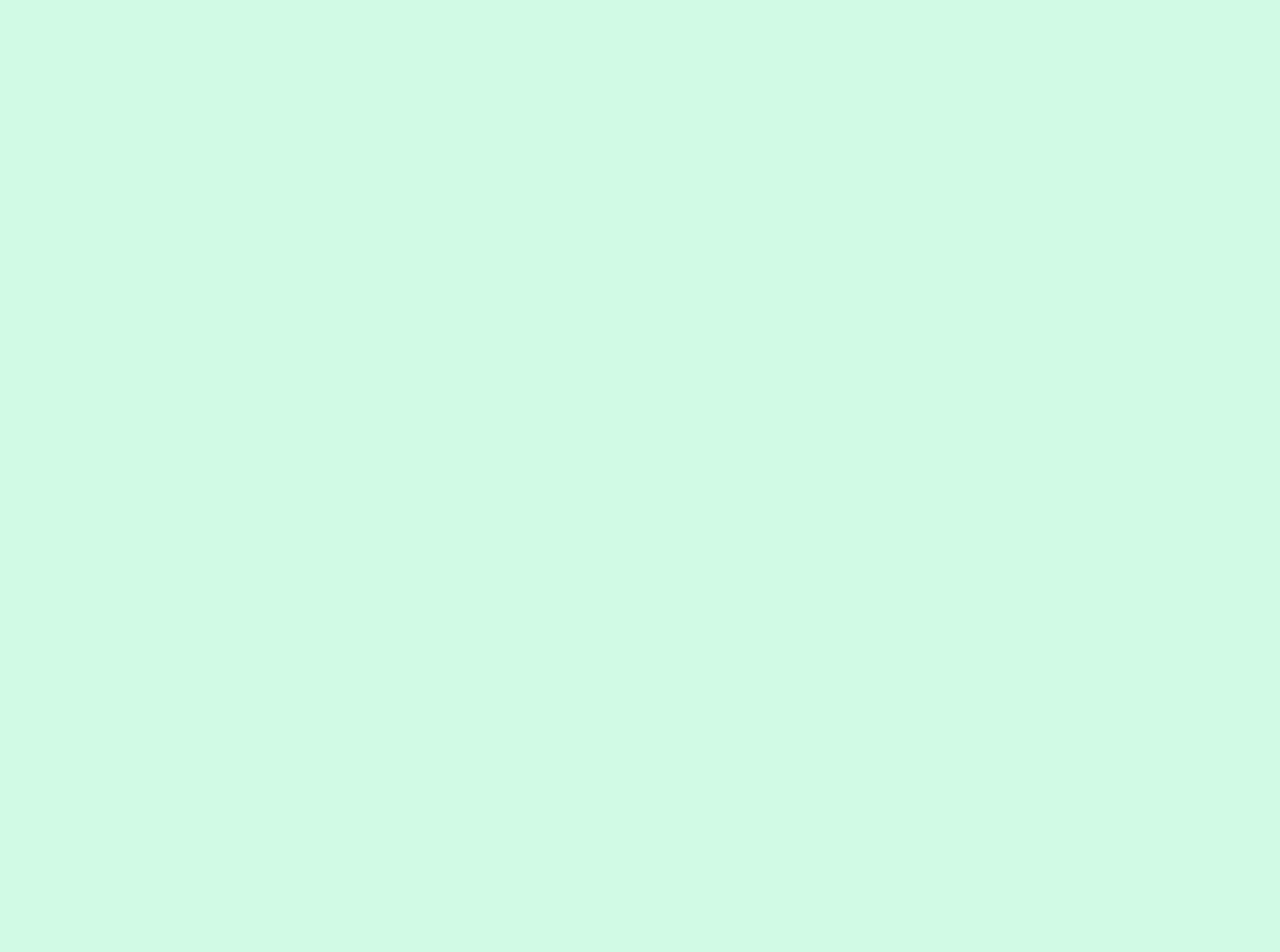
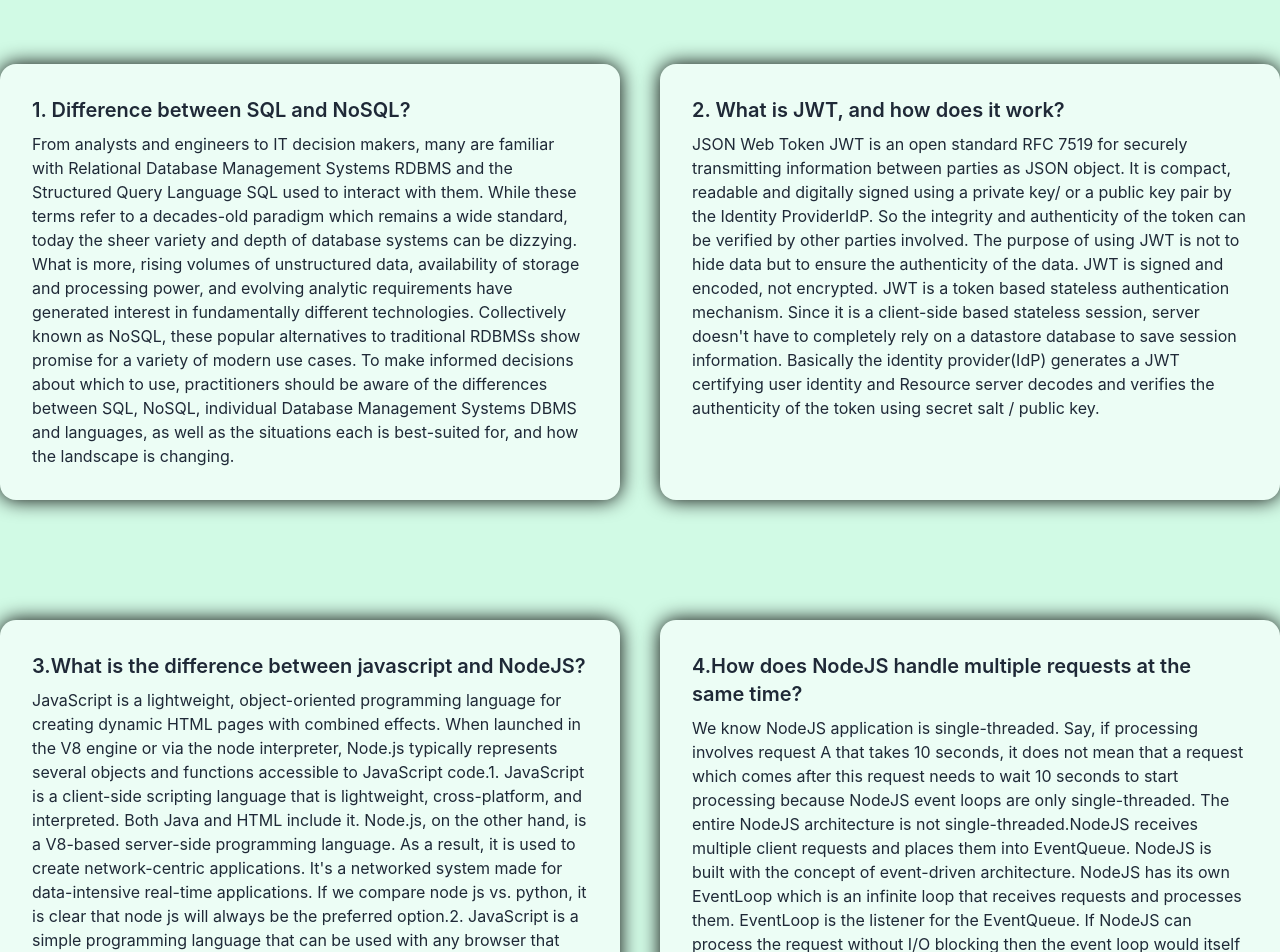
Before and after one commit to sakib01773/Tourist-Web-Site-Client, a React (Create React App) app: page /blog in a window 1280 px wide. Before the commit this address had no page. Shown: the part 140-1092 px from the top of the page. Before the commit the page ends 800 px from the top, so only its background shows below. Built offline with nearby package versions, Linux system fonts and the light colour scheme.

Commit message:
Blog section added

```diff
--- a/src/Routes/Routes.js
+++ b/src/Routes/Routes.js
@@ -1,5 +1,6 @@
 import { createBrowserRouter } from "react-router-dom";
 import Main from "../layout/Main/Main";
+import Blog from "../pages/Blog/Blog";
 import Home from "../pages/Home/Home";
 import Services from "../pages/Services/Services";
 
@@ -24,6 +25,11 @@ const router = createBrowserRouter([
                     return fetch("http://localhost:5000/services")
                 }
             },
+            {
+                path: "/blog",
+                element: <Blog></Blog>
+
+            },
 
         ]
     },
--- /dev/null
+++ b/src/pages/Blog/Blog.css
@@ -0,0 +1,3 @@
+.shadowbox {
+    box-shadow: 0 0 20px black;
+}
--- /dev/null
+++ b/src/pages/Blog/Blog.js
@@ -0,0 +1,58 @@
+import React from 'react';
+import "./Blog.css"
+
+const Blog = () => {
+    return (
+        <div className='container mx-auto my-20 grid lg:grid-cols-2 gap-10'>
+
+            <div className="card w-full  shadowbox bg-emerald-50 text-dark my-10 ">
+                <div className="card-body">
+                    <h1 className="card-title">1. Difference between SQL and NoSQL?</h1>
+                    <p>From analysts and engineers to IT decision makers, many are familiar with Relational Database Management Systems RDBMS and the Structured Query Language SQL used to interact with them. While these terms refer to a decades-old paradigm which remains a wide standard, today the sheer variety and depth of database systems can be dizzying. What is more, rising volumes of unstructured data, availability of storage and processing power, and evolving analytic requirements have generated interest in fundamentally different technologies.
+
+                        Collectively known as NoSQL, these popular alternatives to traditional RDBMSs show promise for a variety of modern use cases.
+
+                        To make informed decisions about which to use, practitioners should be aware of the differences between SQL, NoSQL, individual Database Management Systems DBMS and languages, as well as the situations each is best-suited for, and how the landscape is changing.</p>
+
+                </div>
+            </div>
+
+            <div className="card w-full  shadowbox  bg-emerald-50 text-dark my-10">
+                <div className="card-body">
+                    <h1 className="card-title">2. What is JWT, and how does it work?</h1>
+                    <p>JSON Web Token JWT is an open standard RFC 7519 for securely transmitting information between parties as JSON object.
+
+                        It is compact, readable and digitally signed using a private key/ or a public key pair by the Identity ProviderIdP. So the integrity and authenticity of the token can be verified by other parties involved.
+
+                        The purpose of using JWT is not to hide data but to ensure the authenticity of the data. JWT is signed and encoded, not encrypted.
+
+                        JWT is a token based stateless authentication mechanism. Since it is a client-side based stateless session, server doesn't have to completely rely on a datastore database to save session information.
+                        Basically the identity provider(IdP) generates a JWT certifying user identity and Resource server decodes and verifies the authenticity of the token using secret salt / public key.</p>
+
+                </div>
+            </div>
+
+            <div className="card w-full  shadowbox  bg-emerald-50 text-dark my-10">
+                <div className="card-body">
+                    <h1 className="card-title">3.What is the difference between javascript and NodeJS?</h1>
+                    <p>JavaScript is a lightweight, object-oriented programming language for creating dynamic HTML pages with combined effects. When launched in the V8 engine or via the node interpreter, Node.js typically represents several objects and functions accessible to JavaScript code.1. JavaScript is a client-side scripting language that is lightweight, cross-platform, and interpreted. Both Java and HTML include it. Node.js, on the other hand, is a V8-based server-side programming language.
+
+                        As a result, it is used to create network-centric applications. It's a networked system made for data-intensive real-time applications. If we compare node js vs. python, it is clear that node js will always be the preferred option.2. JavaScript is a simple programming language that can be used with any browser that has the JavaScript Engine installed. Node.js, on the other hand, is an interpreter or execution environment for the JavaScript programming language. It requires libraries that can be conveniently accessed from JavaScript programming to be more helpful.</p>
+
+                </div>
+            </div>
+
+            <div className="card w-full  shadowbox  bg-emerald-50 text-dark my-10">
+                <div className="card-body">
+                    <h1 className="card-title">4.How does NodeJS handle multiple requests at the same time?</h1>
+                    <p>We know NodeJS application is single-threaded. Say, if processing involves request A that takes 10 seconds, it does not mean that a request which comes after this request needs to wait 10 seconds to start processing because NodeJS event loops are only single-threaded. The entire NodeJS architecture is not single-threaded.NodeJS receives multiple client requests and places them into EventQueue. NodeJS is built with the concept of event-driven architecture. NodeJS has its own EventLoop which is an infinite loop that receives requests and processes them. EventLoop is the listener for the EventQueue.
+
+                        If NodeJS can process the request without I/O blocking then the event loop would itself process the request and sends the response back to the client by itself. But, it is possible to process multiple requests parallelly using the NodeJS cluster module or worker_threads module. </p>
+
+                </div>
+            </div>
+        </div>
+    );
+};
+
+export default Blog;
--- a/src/pages/shared/Header/Header.js
+++ b/src/pages/shared/Header/Header.js
@@ -21,7 +21,7 @@ const Header = () => {
                 <div className="navbar-center hidden lg:flex">
                     <ul className="menu menu-horizontal p-0">
                     <li><Link to={"/services"}>Services</Link></li>
-                    <li><Link>Blog</Link></li>
+                    <li><Link to={"/blog"}>Blog</Link></li>
                     </ul>
                 </div>
                 <div className="navbar-end">
```
